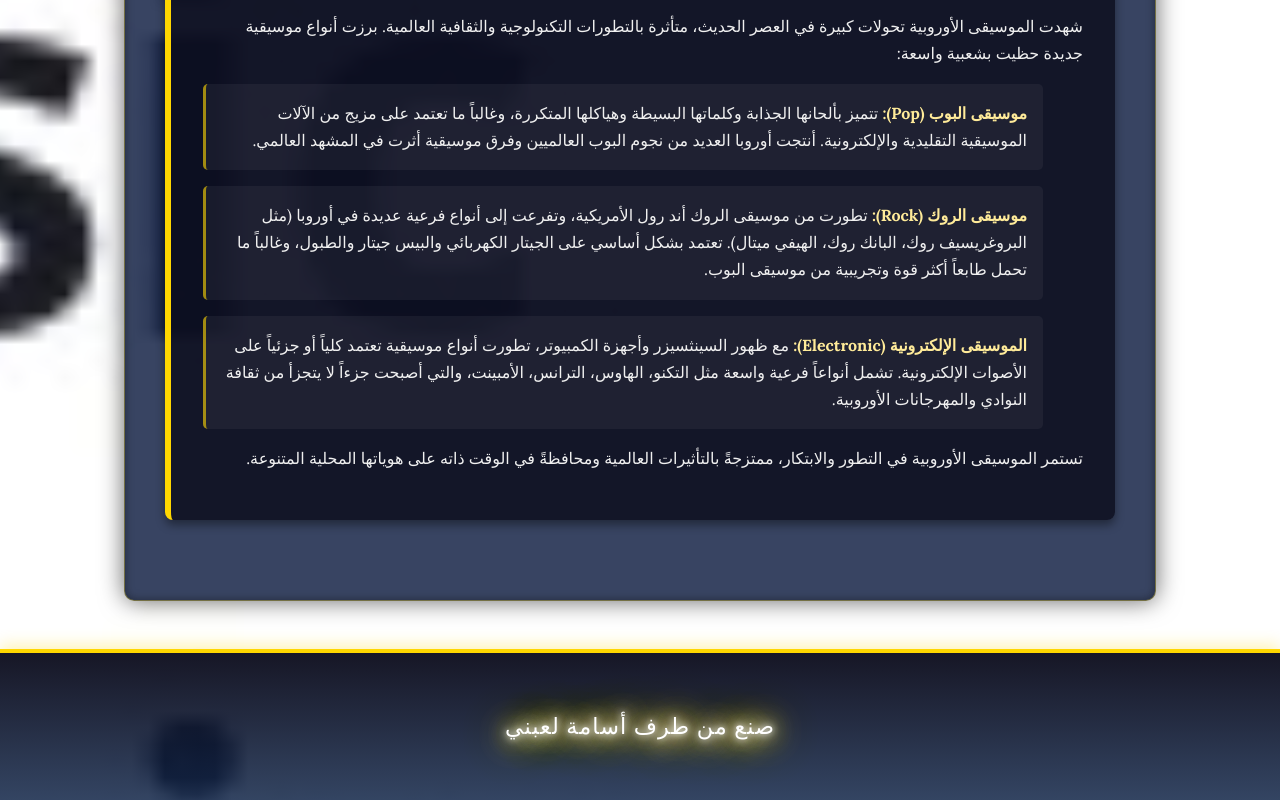
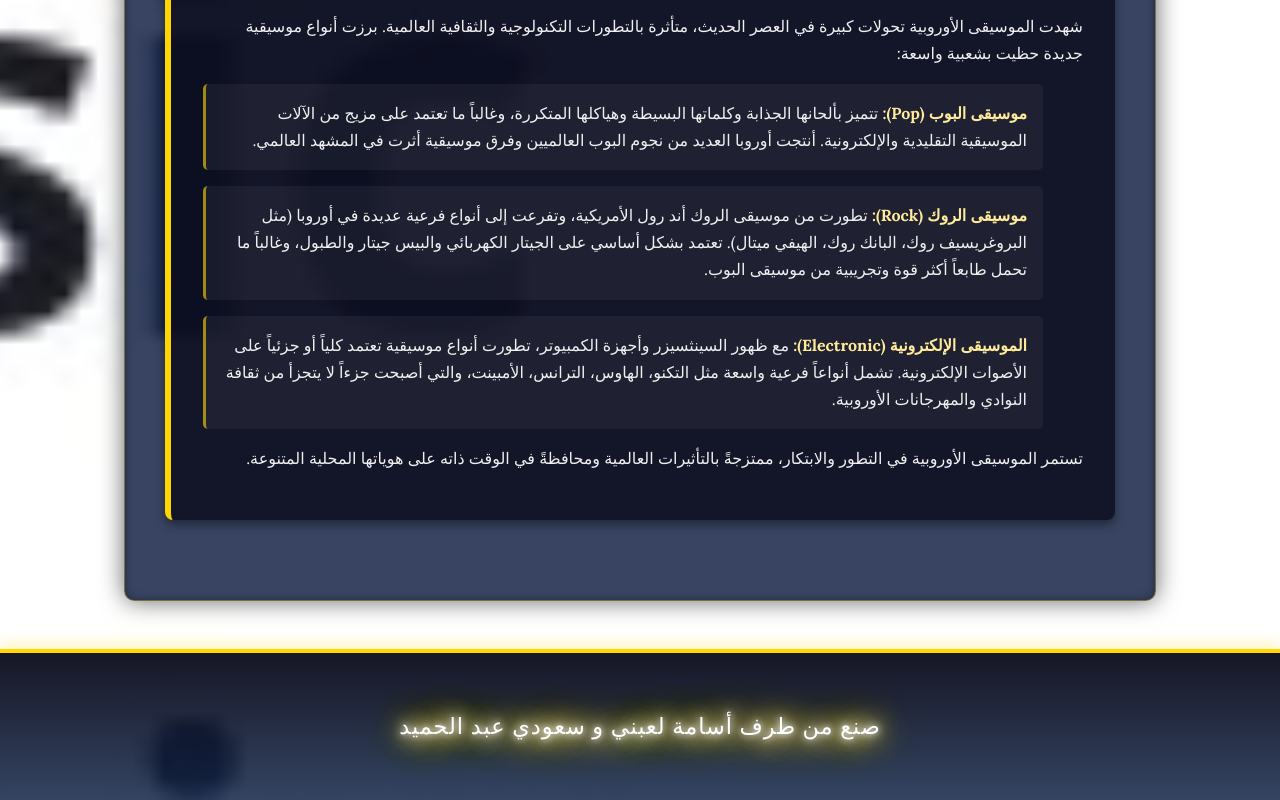
Before and after one commit to oussamalabni/Musique_Ossama_Project, a plain HTML site: page index.html in a window 1280 px wide. Shown: the part 1864-2664 px from the top of the page. Drawn offline with Linux system fonts and the light colour scheme.

Commit message:
Update index.html

```diff
--- a/index.html
+++ b/index.html
@@ -47,7 +47,7 @@
     </main>
 
     <footer>
-        <p class="glowing-text">صنع من طرف أسامة لعبني</p>
+        <p class="glowing-text">صنع من طرف أسامة لعبني و سعودي عبد الحميد</p>
     </footer>
 
     <script src="js/script.js"></script>
```
